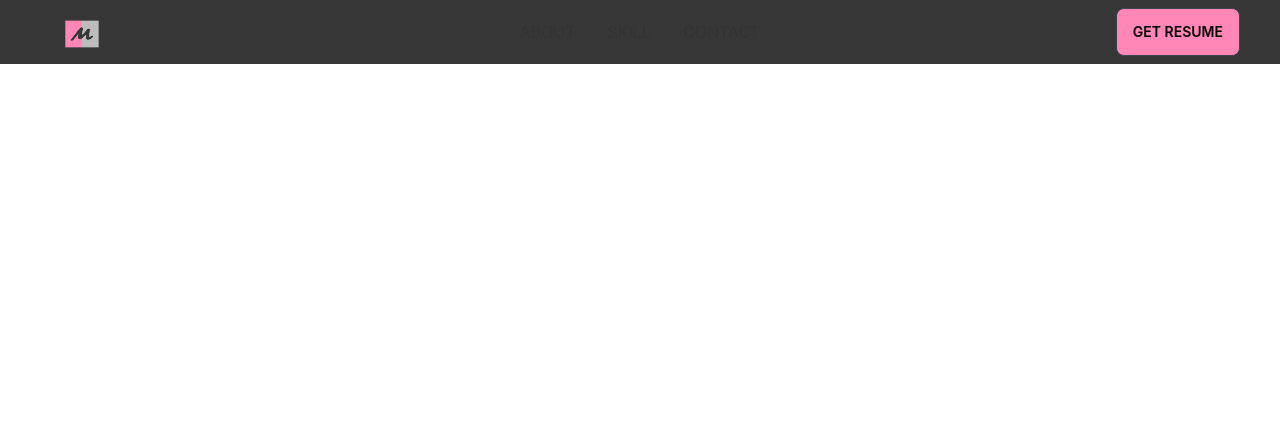
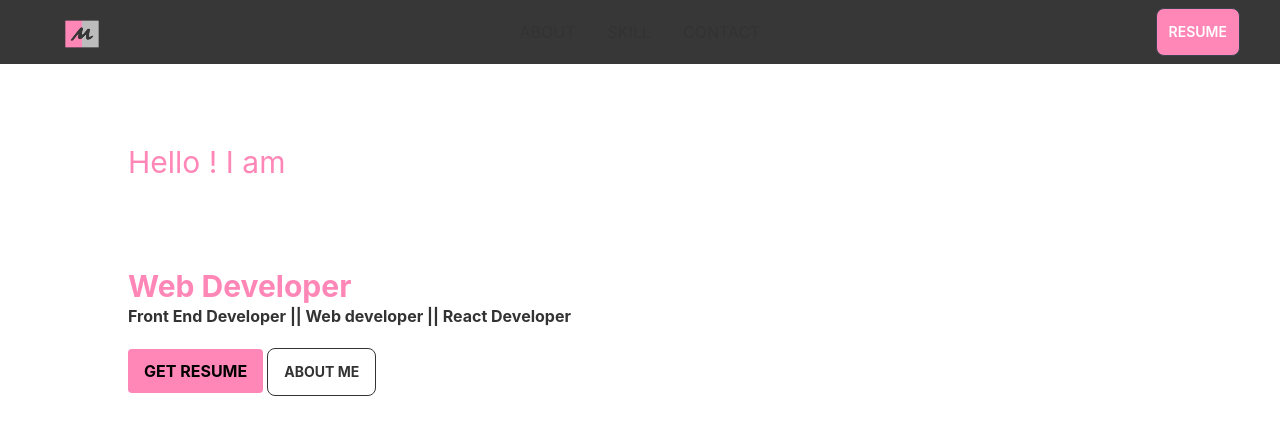
Before and after one commit to Masum-WebD/my-portfolio, a React (Create React App) app: page / in a window 1280 px wide. Shown: the top 434 px of the page. Built offline with nearby package versions, Linux system fonts and the light colour scheme.

Commit message:
add indentity

```diff
--- a/src/App.js
+++ b/src/App.js
@@ -4,7 +4,7 @@ import { Routes } from 'react-router-dom';
 
 function App() {
   return (
-    <div className="App">
+    <div >
       <Home></Home>
       <Routes>
 
--- a/src/component/Home.js
+++ b/src/component/Home.js
@@ -1,10 +1,12 @@
 import React from 'react';
+import Identity from './Identity';
 import Navbar from './Navbar';
 
 const Home = () => {
     return (
         <div>
            <Navbar></Navbar>
+           <Identity></Identity>
         </div>
     );
 };
--- /dev/null
+++ b/src/component/Identity.js
@@ -0,0 +1,22 @@
+import React from 'react';
+import { Link } from 'react-router-dom';
+
+const Identity = () => {
+    return (
+        <div className='px-32 mt-20'>
+            <h2 className='text-[#FF87B7] text-3xl'> Hello ! I am</h2>
+            <h1 className='text-white text-5xl font-bold'>MD MASUM RANA</h1>
+
+            <div className='mt-10'>
+                <h1 className='text-[#FF87B7] text-3xl font-bold '>Web Developer</h1>
+                <h2 className='text-1xl font-bold'>Front End Developer || Web developer || React Developer</h2>
+                <div className='mt-5'>
+                <Link to='' className='bg-[#FF87B7] text-black px-4 py-3 rounded mr-1  font-bold'>GET RESUME</Link>
+                <button class="btn btn-outline font-bold">About Me</button>
+                </div>
+            </div>
+        </div>
+    );
+};
+
+export default Identity;
--- a/src/component/Navbar.js
+++ b/src/component/Navbar.js
@@ -1,6 +1,6 @@
 import React from "react";
 import { Link } from "react-router-dom";
-import img from '../Assest/logo.png'
+import img from '../Asset/logo.png'
 
 
 const Navbar = () => {
@@ -50,8 +50,8 @@ const Navbar = () => {
         </ul>
       </div>
       <div class="navbar-end">
-        <Link to='' class="btn bg-[#FF87B7] text-black" href=" ">
-         GEt RESUME
+        <Link to='' class="btn bg-[#FF87B7] px-3 text-white" href=" ">
+          RESUME
         </Link>
       </div>
     </div>
--- a/tailwind.config.js
+++ b/tailwind.config.js
@@ -7,7 +7,7 @@ module.exports = {
     themes: [
       {
         mytheme: {
-          primary: "#a991f7",
+          primary: "#FF87B7",
           secondary: "#f6d860",
           accent: "#37cdbe",
           neutral: "#3d4451",
```
Also changed, not shown: src/Asset/Free_Sample_By_Wix.svg (renamed from src/Assest/Free_Sample_By_Wix.svg), src/Asset/logo.png (renamed from src/Assest/logo.png).
